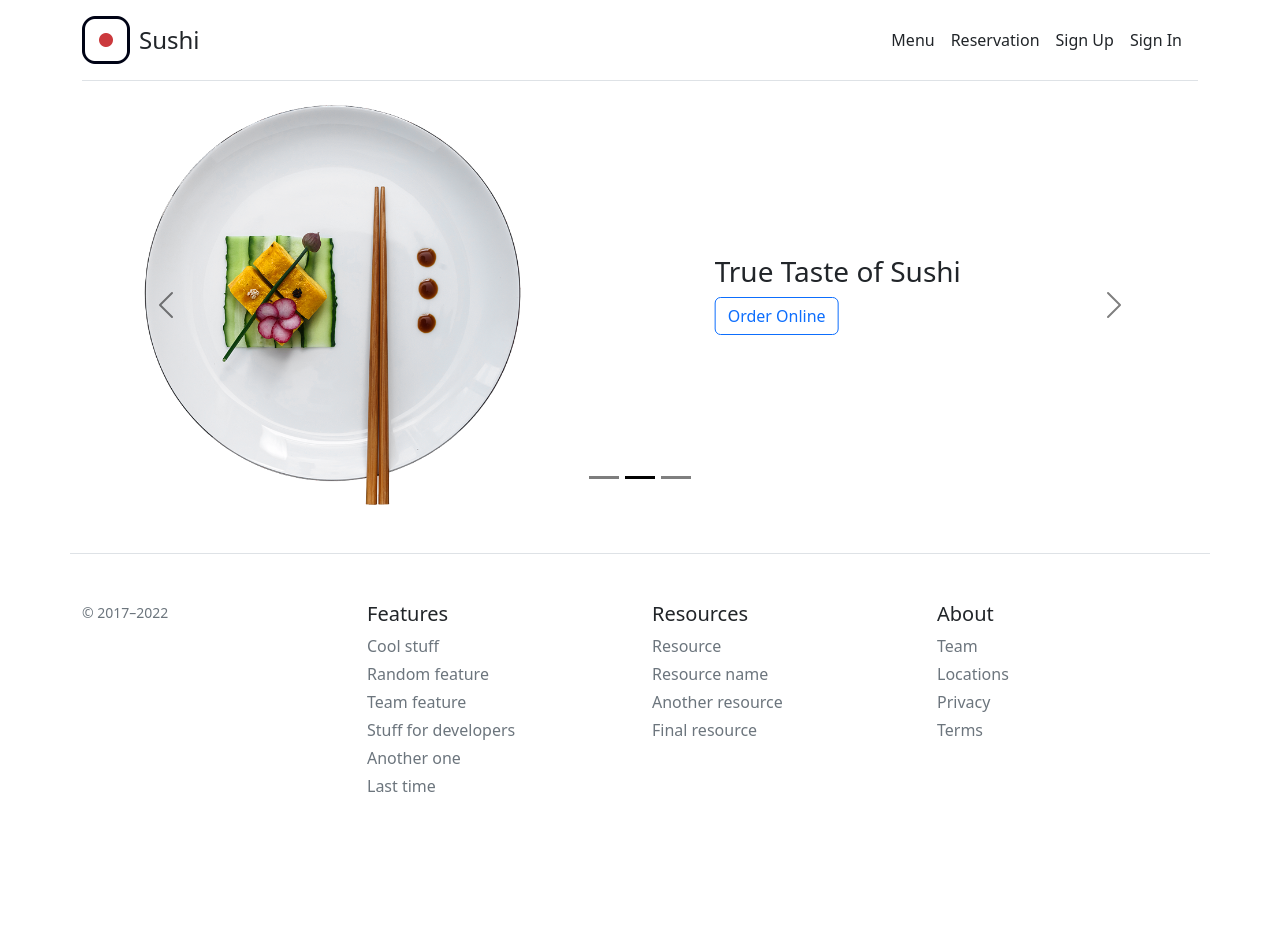
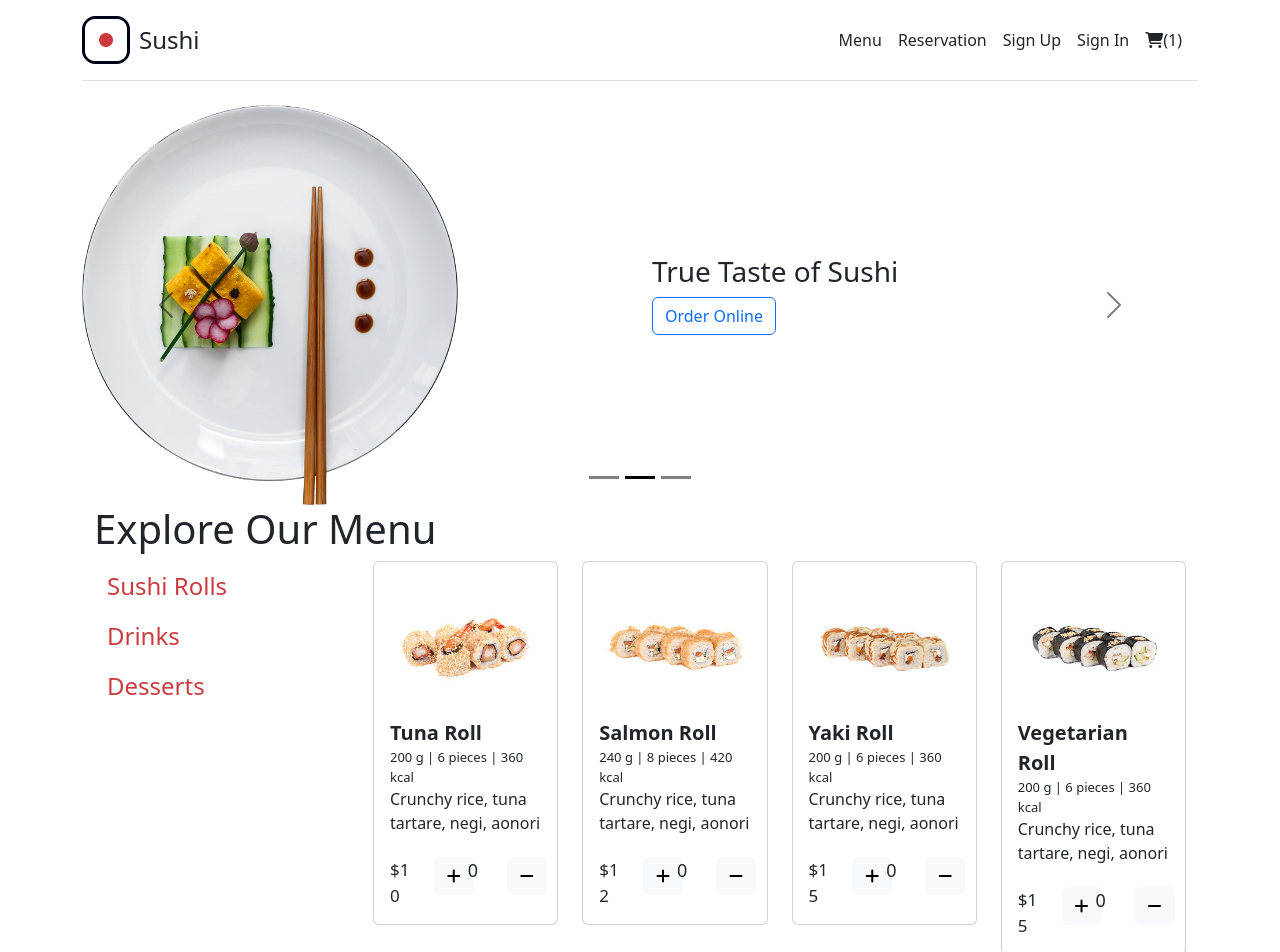
Before and after one commit to folaulau/sushi-restaurant-web, a React (Create React App) app: page / in a window 1280 px wide. Shown: the top 952 px of the page. Before the commit the page ends 862 px from the top, so only its background shows below. Built offline with nearby package versions, Linux system fonts and the light colour scheme; no server answers.

Commit message:
added menu

```diff
--- /dev/null
+++ b/src/context/shopping-cart.tsx
@@ -0,0 +1,15 @@
+import { createContext } from "react";
+
+export const ShopCartContext = createContext(
+{
+    content: [
+        {
+            name: "",
+            price: 0,
+            uuid: ""
+        }
+    ],
+    contentCount: {
+
+    }
+});
--- a/src/layout/header_pub.tsx
+++ b/src/layout/header_pub.tsx
@@ -1,8 +1,29 @@
 import React from "react";
 import logo from "../images/logo.png";
+import { useState , useEffect} from "react";
+import { useContext } from "react";
+import { ShopCartContext } from "../context/shopping-cart";
+
 
 function PublicHeader() {
+
+  const [displayList, setDisplayList] = useState([{
+    name: "",
+    calories: "",
+    desc: "",
+    img: "",
+    price: 0
+  }]);
+
+  // const {content} = useContext(ShopCartContext);
+
+  useEffect(() => {
+    // eslint-disable-next-line react-hooks/exhaustive-deps
+  }, []);
+
   return (
+    <ShopCartContext.Consumer>
+    {({content}) => (
     <header className="container mt-3">
       <div className="d-flex flex-column flex-md-row align-items-center pb-3 mb-4 border-bottom">
         <a
@@ -35,9 +56,20 @@ function PublicHeader() {
           >
             Sign In
           </a>
+          <a
+            className="me-3 py-2 text-dark text-decoration-none"
+            href="/cart"
+          >
+            <i className="fa fa-shopping-cart"></i>
+            {(content.length>0) &&
+              <span>({content.length})</span>
+            }
+          </a>
         </nav>
       </div>
     </header>
+    )}
+    </ShopCartContext.Consumer>
   );
 }
 
--- a/src/pages/home.tsx
+++ b/src/pages/home.tsx
@@ -2,13 +2,24 @@ import React from 'react';
 import Header from '../layout/header';
 import Footer from '../layout/footer';
 import LandingPage from '../components/carousel/landingpage';
+import Menu from './menu';
 
 function Home() {
   return (
     <>
       <Header />
         <div className="container">
-          <LandingPage/>
+
+          <div className="row">
+            <div className="col-12">
+              <LandingPage/>
+            </div>
+          </div>
+          <div className="row">
+            <div className="col-12">
+              <Menu from='home'/>
+            </div>
+          </div>
         </div>
       <Footer />
     </>
--- a/src/pages/menu.tsx
+++ b/src/pages/menu.js
@@ -17,8 +17,15 @@ import cookiesDes from '../images/menu/desserts/cookies.jpeg';
 import browniesDes from '../images/menu/desserts/brownies.jpeg';
 import churrosDes from '../images/menu/desserts/churros.jpeg';
 import iceCreamDes from '../images/menu/desserts/ice-cream.jpeg';
+import { useContext } from "react";
+import { ShopCartContext } from "../context/shopping-cart";
 
-function Menu() {
+function Menu(props) {
+
+  const [shopCart, setShopCart] = useState([]);
+
+  // map to keep track of shopping cart item count, it's really expensive to loop
+  const [shopCartCount, setShopCartCount] = useState({});
 
   const [displayList, setDisplayList] = useState([{
     name: "",
@@ -33,8 +40,8 @@ function Menu() {
     // eslint-disable-next-line react-hooks/exhaustive-deps
   }, []);
 
-  const displayMenu = (menuType: string) => {
-    console.log("displayMenu, type=", menuType)
+  const displayMenu = (menuType) => {
+    // console.log("displayMenu, type=", menuType)
 
     if(menuType==="sushi"){
       console.log("display ", menuType)
@@ -50,10 +57,67 @@ function Menu() {
     }
   }
 
+  const getCartCount = (menuItem) => {
+    // console.log("getCartCount, ", menuItem)
+    let count = shopCartCount[menuItem.name];
+    return count ? count : 0;
+  }
+
+  const addMenuItemToCart = (menuItem) => {
+    console.log("addMenuItemToCart, ", menuItem)
+    console.log("shopCart, ", shopCart)
+    console.log("shopCartCount, ", shopCartCount)
+    shopCart.push(menuItem);
+    const newShopCart = shopCart.map(obj => obj);
+    setShopCart(newShopCart);
+
+    let count = shopCartCount[menuItem.name];
+
+    const newShopCartCount = Object.assign({}, shopCartCount);
+    newShopCartCount[menuItem.name] = count ? ++count : 1;
+    setShopCartCount(newShopCartCount);
+  }
+
+  const removeMenuItemFromCart  = (menuItem) => {
+    // console.log("removeMenuItemFromCart, ", menuItem)
+    // console.log("shopCart, ", shopCart)
+    // console.log("shopCart length, ", shopCart.length)
+
+    if(shopCart.length===0){
+      console.log("nothing to remove from cart")
+      return;
+    }
+
+    const indexToRemove = shopCart.findIndex((obj,index) => {
+      return obj.name===menuItem.name
+    });
+
+    console.log("indexToRemove, ", indexToRemove)
+
+    if(indexToRemove===-1){
+      console.log("couldn't find element to remove")
+      return;
+    }
+
+    shopCart.splice(indexToRemove,1);
+
+    const newShopCart = shopCart.map(obj => obj);
+    setShopCart(newShopCart);
+
+    let count = shopCartCount[menuItem.name];
+
+    const newShopCartCount = Object.assign({}, shopCartCount);
+    newShopCartCount[menuItem.name] = --count;
+    setShopCartCount(newShopCartCount);
+  }
+
 
   return (
     <>
-      <Header />
+      <ShopCartContext.Provider value={{content: shopCart, contentCount: shopCartCount}}>
+
+      {(props.from==='' || props.from==null) && <Header />}
+
         <div className="container">
           <div className="row">
             <div className="col-12 col-md-12">
@@ -75,58 +139,56 @@ function Menu() {
                 <div className="col-9 col-md-9">
                   <div className="row">
 
-                      {displayList.map((roll)=>(
-                        <div className="col-12 col-md-3" key={roll.name}>
+                      {displayList.map((menuItem)=>(
+                        <div className="col-12 col-md-3" key={menuItem.name}>
                           <div className="card">
                             <div className="card-body">
                               <img
-                                src={roll.img}
+                                src={menuItem.img}
                                 alt="First slide"
                                 className="menuCardImg"
                               />
                               <div className="row">
                                 <div className="col-12 menuCardTitle">
-                                  {roll.name}
+                                  {menuItem.name}
                                 </div>
                               </div>
                               <div className="row">
                                 <div className="col-12 menuCardCal">
-                                  {roll.calories}
+                                  {menuItem.calories}
                                 </div>
                               </div>
                               <div className="row">
                                 <div className="col-12 menuCardDesc">
-                                  {roll.desc}
+                                  {menuItem.desc}
                                 </div>
                               </div>
                               <div className="row">
                                 <div className="col-3 col-md-3 menuCardPrice">
-                                  ${roll.price}
+                                  ${menuItem.price}
                                 </div>
                                 <div className="col-2 col-md-2 menuCardPlus">
-                                  <button type="button" className="btn btn-light"><i className="fas fa-plus"></i></button>
+                                  <button onClick={()=>addMenuItemToCart(menuItem)} type="button" className="btn btn-light"><i className="fas fa-plus"></i></button>
                                 </div>
                                 <div className="col-3 col-md-3 menuCardCount">
-                                2
+                                {getCartCount(menuItem)}
                                 </div>
                                 <div className="col-2 col-md-2 menuCardMinus">
-                                  <button type="button" className="btn btn-light"><i className="fas fa-minus"></i></button>
+                                  <button onClick={()=>removeMenuItemFromCart(menuItem)} type="button" className="btn btn-light"><i className="fas fa-minus"></i></button>
                                 </div>
                               </div>
                             </div>
                           </div>
                         </div>
                       ))}
-
-
                   </div>
                 </div>
               </div>
-
             </div>
           </div>
         </div>
       <Footer />
+      </ShopCartContext.Provider>
     </>
   );
 }
@@ -154,28 +216,32 @@ const sushiList = [
     calories: "200 g | 6 pieces | 360 kcal",
     desc: "Crunchy rice, tuna tartare, negi, aonori",
     img: tunaRoll,
-    price: 10
+    price: 10,
+    uuid: ""
   },
   {
     name: "Salmon Roll",
     calories: "240 g | 8 pieces | 420 kcal",
     desc: "Crunchy rice, tuna tartare, negi, aonori",
     img: salmonRoll,
-    price: 12
+    price: 12,
+    uuid: ""
   },
   {
     name: "Yaki Roll",
     calories: "200 g | 6 pieces | 360 kcal",
     desc: "Crunchy rice, tuna tartare, negi, aonori",
     img: yakiRoll,
-    price: 15
+    price: 15,
+    uuid: ""
   },
   {
     name: "Vegetarian Roll",
     calories: "200 g | 6 pieces | 360 kcal",
     desc: "Crunchy rice, tuna tartare, negi, aonori",
     img: vegetarianRoll,
-    price: 15
+    price: 15,
+    uuid: ""
   }
 ]
 
@@ -185,28 +251,32 @@ const drinkList = [
     calories: "200 g | 6 pieces | 360 kcal",
     desc: "fanta",
     img: fantaDrink,
-    price: 2
+    price: 2,
+    uuid: ""
   },
   {
     name: "Coca Cola",
     calories: "240 g | 8 pieces | 420 kcal",
     desc: "Coke",
     img: cokeDrink,
-    price: 3
+    price: 3,
+    uuid: ""
   },
   {
     name: "Orange Juice",
     calories: "200 g | 6 pieces | 360 kcal",
     desc: "Juice",
     img: orangeDrink,
-    price: 3
+    price: 3,
+    uuid: ""
   },
   {
     name: "Hawaiian Punch",
     calories: "200 g | 6 pieces | 360 kcal",
     desc: "Fruit Punch",
     img: punchDrink,
-    price: 2
+    price: 2,
+    uuid: ""
   }
 ]
 
@@ -216,27 +286,31 @@ const dessertList = [
     calories: "200 g | 6 pieces | 360 kcal",
     desc: "Cookie",
     img: cookiesDes,
-    price: 1.5
+    price: 1.5,
+    uuid: ""
   },
   {
     name: "Churros",
     calories: "240 g | 8 pieces | 420 kcal",
     desc: "Churros",
     img: churrosDes,
-    price: 2
+    price: 2,
+    uuid: ""
   },
   {
     name: "Brownies",
     calories: "200 g | 6 pieces | 360 kcal",
     desc: "Brownie",
     img: browniesDes,
-    price: 3
+    price: 3,
+    uuid: ""
   },
   {
     name: "Ice Cream",
     calories: "200 g | 6 pieces | 360 kcal",
     desc: "Ice cream",
     img: iceCreamDes,
-    price: 2
+    price: 2,
+    uuid: ""
   }
 ]
```
